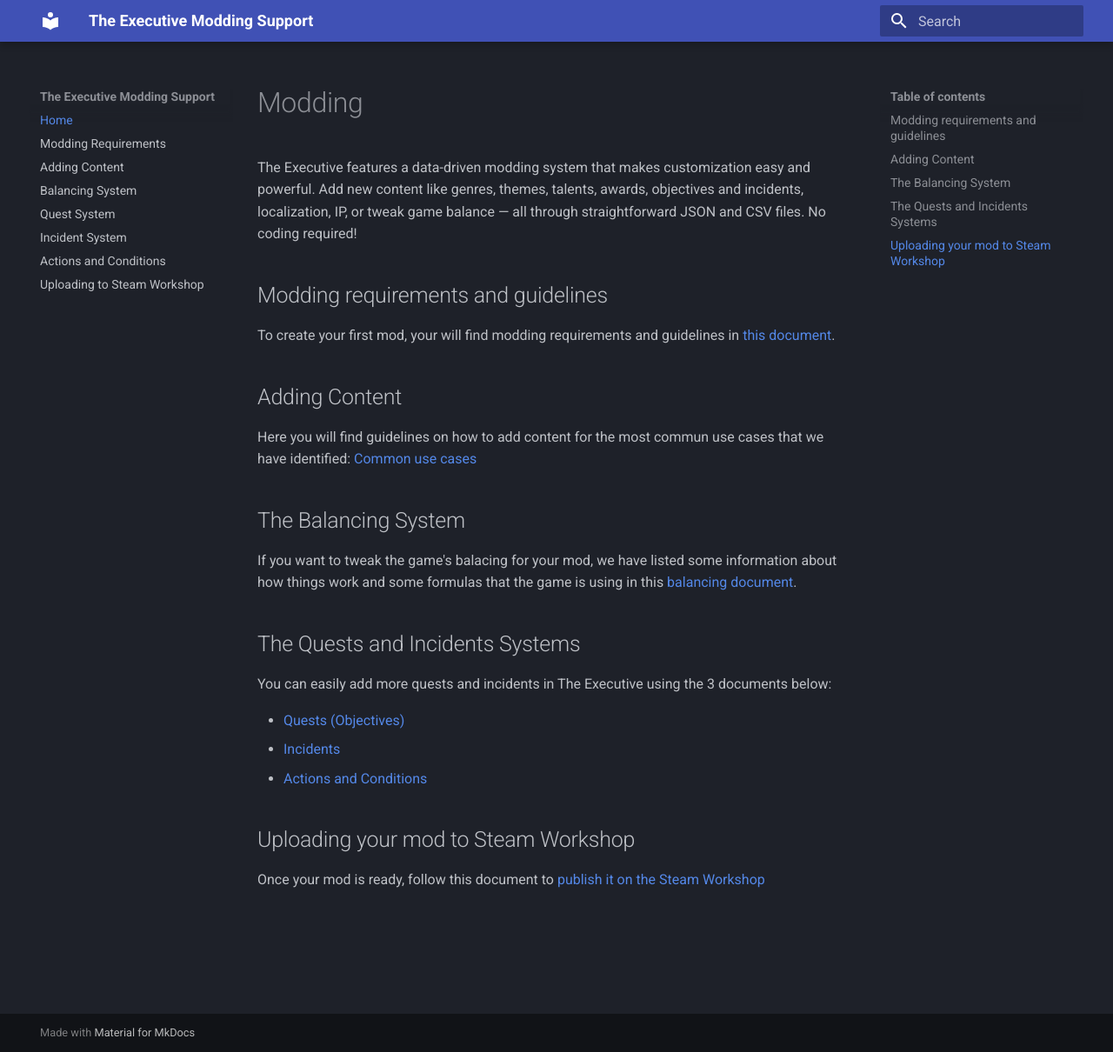
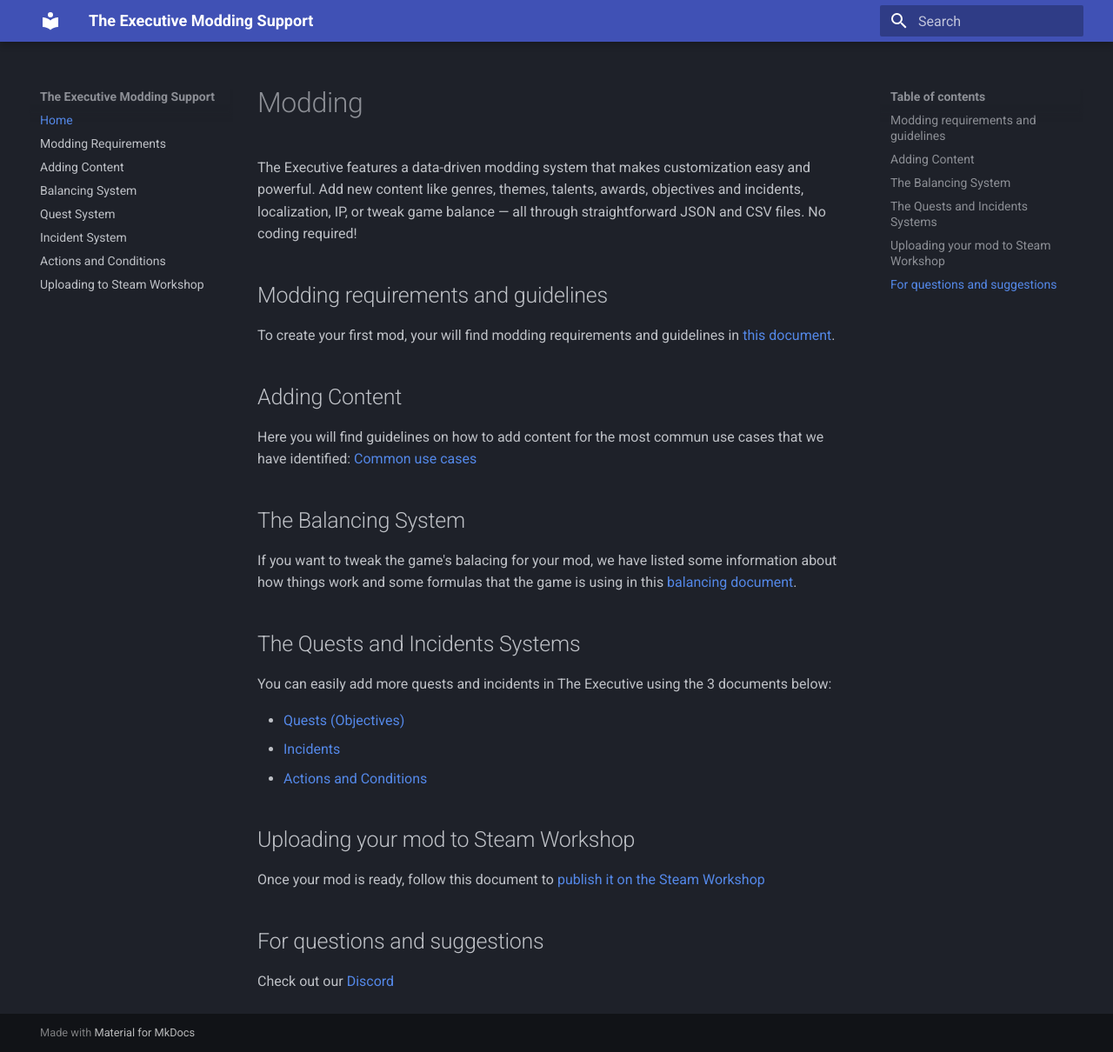
Before and after one commit to Aniki-Games/the-executive, an MkDocs documentation site: the page built from docs/INDEX.md, in a window 1280 px wide and 1210 px high. Shown: the whole window at 87% size. Built offline with MkDocs 1.6.1 and Material for MkDocs 9.7.7, drawn with Linux system fonts in a browser that asks for light colours; some of the changed lines change nothing that is shown.

Commit message:
First Public Version

```diff
--- a/docs/INDEX.md
+++ b/docs/INDEX.md
@@ -7,7 +7,7 @@
 To create your first mod, your will find modding requirements and guidelines in [this document](MODDING-README.md).
 
 ## Adding Content
-Here you will find guidelines on how to add content for the most commun use cases that we have identified: [Common use cases](MODDING-USECASES.md)
+Here you will find guidelines on how to add content for the most commun use cases that we have identified: [Common use cases](MODDING-ADDING-CONTENT-USECASES.md)
 
 ## The Balancing System
 If you want to tweak the game's balacing for your mod, we have listed some information about how things work and some formulas that the game is using in this [balancing document](MODDING-BALANCING-README.md).
@@ -21,3 +21,6 @@
 
 ## Uploading your mod to Steam Workshop
 Once your mod is ready, follow this document to [publish it on the Steam Workshop](MODDING-WORKSHOP.md)
+
+## For questions and suggestions
+Check out our [Discord](https://discord.gg/VrDDSckHPE)
--- a/mkdocs.yml
+++ b/mkdocs.yml
@@ -3,7 +3,7 @@
 nav:
   - Home: INDEX.md
   - Modding Requirements: MODDING-README.md
-  - Adding Content: MODDING-USECASES.md
+  - Adding Content: MODDING-ADDING-CONTENT-USECASES.md
   - Balancing System: MODDING-BALANCING-README.md
   - Quest System: QUEST-README.md
   - Incident System: INCIDENTS-README.md
```
Also changed, not shown: docs/MODDING-ADDING-CONTENT-USECASES.md (renamed from docs/MODDING-USECASES.md).
